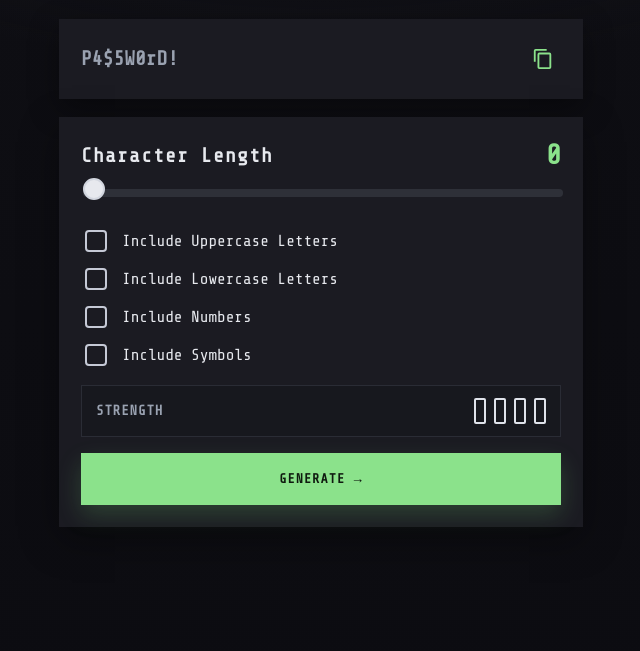
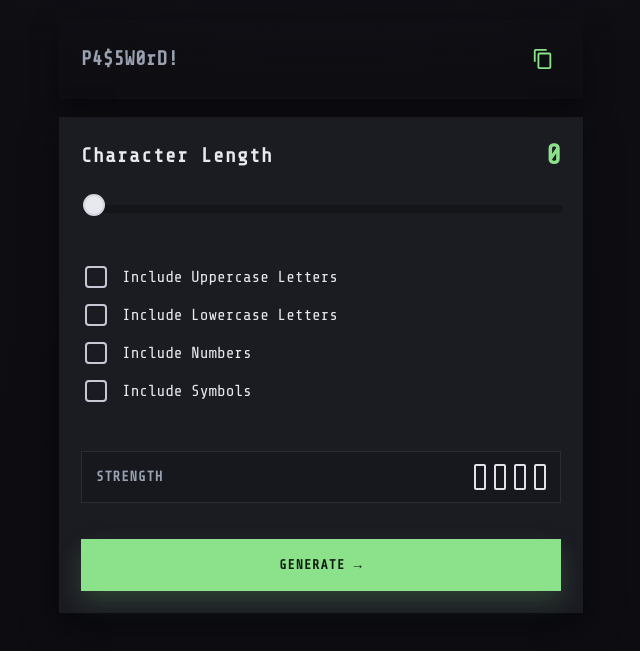
Before and after one commit to ZuhairahZainal/password-generator, a website: page index.html in a window 1280 px wide. Shown: the part 87-738 px from the top of the page, without its empty margins (319-959 px from the left). Drawn offline with nearby package versions, Linux system fonts and the light colour scheme.

Commit message:
variable change and css modify

```diff
--- a/src/script.js
+++ b/src/script.js
@@ -121,7 +121,7 @@ function paintRangeFill() {
     const max = Number(lengthRange.max);
     const val = Number(lengthRange.value);
     const pct = ((val - min) / (max - min)) * 100;
-    lengthRange.style.background = `linear-gradient(90deg, var(--accent) ${pct}%, #2e3038 ${pct}%)`;
+    lengthRange.style.background = `linear-gradient(90deg, var(--accent) ${pct}%, #141518ff ${pct}%)`;
 }
 
 // Events - remove white placeholder thumb when user moves slider
@@ -169,7 +169,7 @@ function performGenerate() {
     return;
     }
 
-    if (!upperClicked.checked && !ckLower.checked && !numberClicked.checked && !symbolClicked.checked) {
+    if (!upperClicked.checked && !lowerClicked.checked && !numberClicked.checked && !symbolClicked.checked) {
     alert("Please select at least one option (Uppercase, Lowercase, Numbers, or Symbols).");
     return;
     }
--- a/src/styles.css
+++ b/src/styles.css
@@ -1,5 +1,5 @@
 :root {
-    --bg: #100e0e;
+    --bg: #0f0f14;
     --panel: #1b1b22;
     --panel-2: #22232b;
     --text: #e7e9ee;
@@ -45,13 +45,22 @@ body{
 }
 
 .display{
-    background: var(--panel);
+    background: var(--panel--2);
     padding: 18px 18px 18px 22px;
     display: grid;
     grid-template-columns: 1fr auto;
     align-items: center;
     gap: 10px;
     box-shadow: 0 10px 30px rgba(0,0,0,.35);
+}
+
+.card {
+  background: var(--panel);     /* main dark card background */
+  border-radius: var(--radius);
+  padding: 24px;
+  display: flex;
+  flex-direction: column;
+  gap: 20px;
 }
 
 .password{
@@ -91,7 +100,7 @@ body{
 }
 
 .icon-green {
-    color: var(--accent);   /* green */
+    color: var(--accent);
 }
 
 .toast{
```
